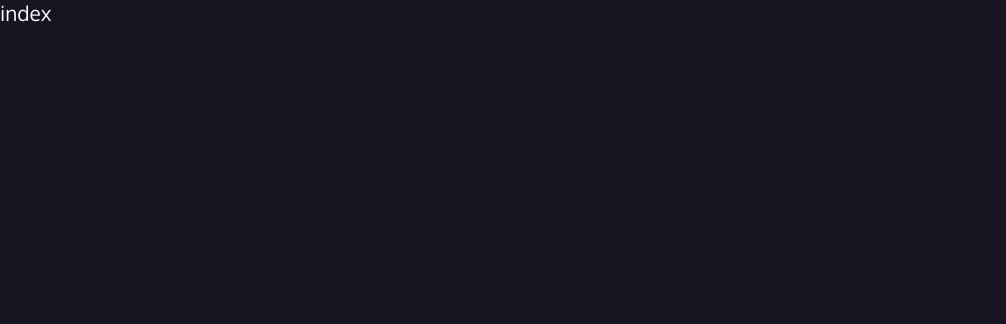
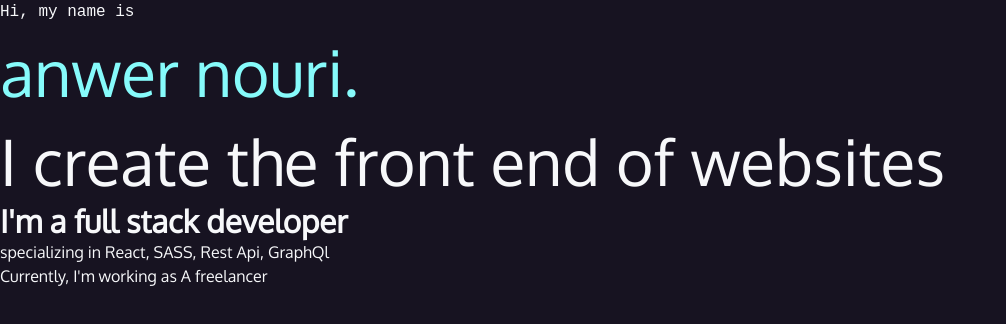
Before and after one commit to anwer25/htmlPortflioSASSPractice, a React (Create React App) app in the folder app/: page / in a window 1280 px wide. Shown: the top 324 px of the page, without its empty margins (0-1006 px from the left). Built offline with nearby package versions, Linux system fonts and the light colour scheme.

Commit message:
add text fonts

```diff
--- a/app/src/assets/styles/sass/_global.sass
+++ b/app/src/assets/styles/sass/_global.sass
@@ -1,4 +1,3 @@
-
 html
 	box-sizing: border-box
 
@@ -12,3 +11,14 @@ body
 	background-color: var.$black
 	color: var.$white
 	font-size: var.$font-size
+
+@for $var from 1 through 6
+	h#{$var}
+		margin: 0
+
+p
+	margin: 0
+	padding: 0
+
+a
+	text-decoration: none
--- a/app/src/assets/styles/sass/_layout.sass
+++ b/app/src/assets/styles/sass/_layout.sass
@@ -0,0 +1,2 @@
+#intro
+	padding-bottom: 10rem
--- a/app/src/assets/styles/sass/_prototype.sass
+++ b/app/src/assets/styles/sass/_prototype.sass
@@ -1,5 +1,23 @@
 @font-face
 	font-family: Oxygen
-	src: url("../../fonts/oxygen/Oxygen-Bold.ttf") format("truetype")
-	src: url("../../fonts/oxygen/Oxygen-Light.ttf") format("truetype")
 	src: url("../../fonts/oxygen/Oxygen-Regular.ttf") format("truetype")
+
+a
+	color: var.$magenta
+	&:hover
+		color: var.$hotmag
+
+#intro
+	& p
+		font-size: 1rem
+		line-height: 1.5
+	& .name
+		font-family: var.$mono
+		& span
+			font-family: var.$sans
+			font-size: 4rem
+			color: var.$aqua
+			display: block
+	& h2
+		font-size: 4rem
+		font-weight: normal
--- a/app/src/components/sections/intro/index.tsx
+++ b/app/src/components/sections/intro/index.tsx
@@ -7,6 +7,16 @@ import React from "react";
  * @returns JSX.Element
  */
 
-const Intro: React.FC = (): JSX.Element => <section id="intro">index</section>;
+const Intro: React.FC = (): JSX.Element => (
+	<section id="intro">
+		<p className="name">
+			Hi, my name is <span>anwer nouri.</span>
+		</p>
+		<h2>I create the front end of websites</h2>
+		<h1>I&apos;m a full stack developer</h1>
+		<p>specializing in React, SASS, Rest Api, GraphQl</p>
+		<p> Currently, I&apos;m working as A freelancer</p>
+	</section>
+);
 
 export default Intro;
```
